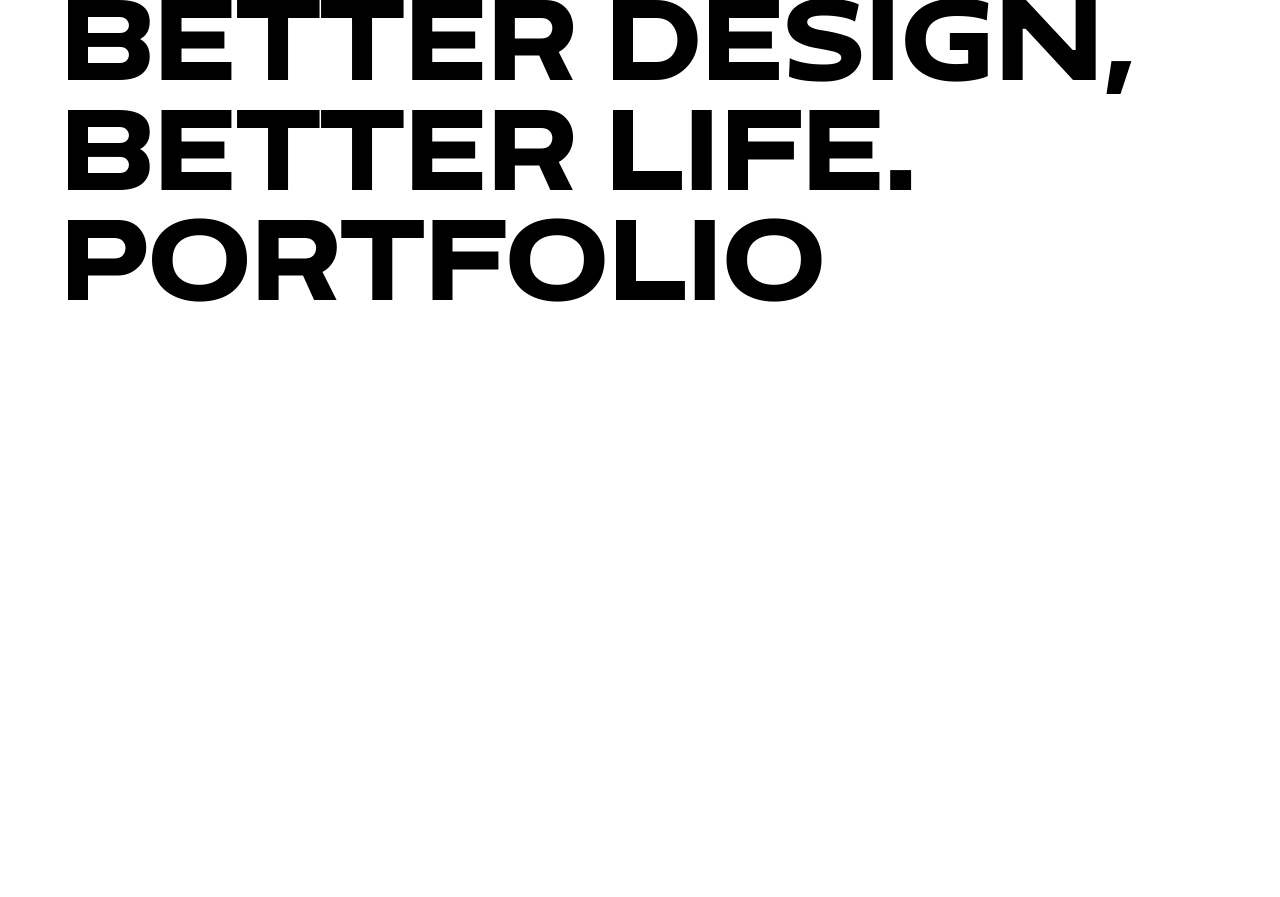
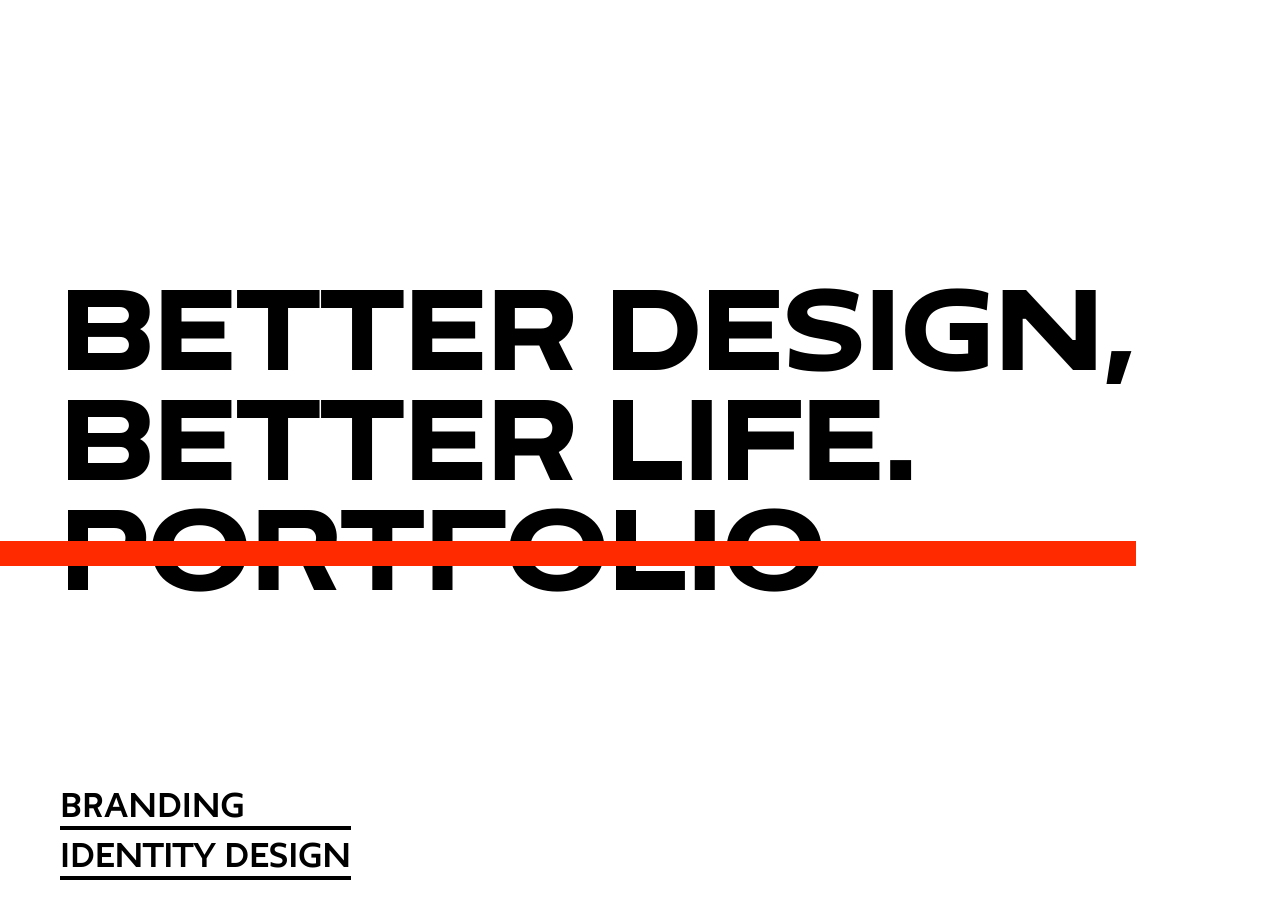
Before and after one commit to FutureSeller/solasido.kr, a Next.js app: page / in a window 1280 px wide. Before the commit the page ends 800 px from the top, so only its background shows below. Built offline with nearby package versions, Linux system fonts and the light colour scheme.

Commit message:
FP-41 Add Main component

```diff
--- /dev/null
+++ b/components/Main.module.scss
@@ -0,0 +1,97 @@
+@import '../styles/responsive';
+@import '../styles/color';
+
+@keyframes blink {
+  from {
+    opacity: 0;
+  }
+  to {
+    opacity: 1;
+  }
+}
+
+@keyframes slideIn {
+  from {
+    width: 0;
+  }
+  to {
+    width: calc(100% + 60px);
+  }
+}
+
+.Main {
+  font-family: 'Neue Display';
+  font-weight: 900;
+  line-height: 110px;
+  font-size: 100px;
+  display: inline-block;
+
+  @include tablet {
+    font-size: 60px;
+    line-height: 65px;
+  }
+
+  @include mobile {
+    font-size: 30px;
+    line-height: 40px;
+  }
+}
+
+.Main__slogan {
+  padding-top: 290px;
+
+  @include tablet {
+    padding-top: 370px;
+  }
+
+  @include mobile {
+    padding-top: 200px;
+  }
+
+  & > span {
+    opacity: 0;
+    animation: blink 1.8s forwards;
+  }
+
+  & > span:nth-of-type(1) {
+    animation-delay: 0.5s;
+  }
+
+  & > span:nth-of-type(2) {
+    animation-delay: 1s;
+  }
+}
+
+.Main__portfolio {
+  position: relative;
+  opacity: 0;
+  animation: blink 1.8s forwards;
+  animation-delay: 1.5s;
+
+  &::before {
+    position: absolute;
+    left: -60px;
+    top: 28%;
+    border-bottom: 25px solid $red;
+    content: '';
+    animation: slideIn 1s forwards;
+    animation-delay: 2s;
+
+    @include tablet {
+      top: 25.5%;
+      border-bottom: 16px solid $red;
+    }
+
+    @include mobile {
+      top: 30%;
+      border-bottom: 8px solid $red;
+    }
+  }
+}
+
+.Main__subject {
+  padding-top: 160px;
+  opacity: 0;
+  animation: blink 1.8s forwards;
+  animation-delay: 2.5s;
+}
--- /dev/null
+++ b/components/Main.tsx
@@ -0,0 +1,17 @@
+import styles from './Main.module.scss'
+
+import Subject from './Subject'
+
+export default function Main() {
+  return (
+    <div className={styles.Main}>
+      <div className={styles.Main__slogan}>
+        <span>Better Design,</span>
+        <br />
+        <span>Better Life.</span>
+      </div>
+      <h1 className={styles.Main__portfolio}>Portfolio</h1>
+      <Subject className={styles.Main__subject} />
+    </div>
+  )
+}
--- /dev/null
+++ b/components/Subject.module.scss
@@ -0,0 +1,33 @@
+@import '../styles/responsive';
+
+.Subject {
+  display: inline-block;
+  font-family: 'Neue Bold';
+  font-weight: 700;
+  font-size: 30px;
+  line-height: 36px;
+
+  @include tablet {
+    font-size: 20px;
+    line-height: 24px;
+  }
+
+  @include mobile {
+    font-size: 14px;
+    line-height: 16.8px;
+  }
+}
+
+.Subject__content {
+  display: block;
+  border-bottom: 4px solid black;
+  padding-top: 10px;
+
+  @include tablet {
+    border-bottom: 2.5px solid black;
+  }
+
+  @include mobile {
+    border-bottom: 2px solid black;
+  }
+}
--- /dev/null
+++ b/components/Subject.tsx
@@ -0,0 +1,16 @@
+import styles from './Subject.module.scss'
+
+import classNames from 'classnames'
+
+interface Props {
+  className: string
+}
+
+export default function Subject({ className }: Props) {
+  return (
+    <div className={classNames(styles.Subject, className)}>
+      <span className={styles.Subject__content}>BRANDING</span>
+      <span className={styles.Subject__content}>IDENTITY DESIGN</span>
+    </div>
+  )
+}
--- a/package.json
+++ b/package.json
@@ -8,6 +8,7 @@
     "start": "next start"
   },
   "dependencies": {
+    "classnames": "^2.3.1",
     "next": "10.1.3",
     "react": "17.0.2",
     "react-dom": "17.0.2",
--- a/pages/index.tsx
+++ b/pages/index.tsx
@@ -1,9 +1,11 @@
 import styles from '../styles/Home.module.scss'
+
+import Main from '../components/Main'
 
 export default function Home() {
   return (
     <div className={styles.Home}>
-      Better Design, Better Life. Portfolio
+      <Main />
     </div>
   )
 }
--- a/public/fonts/fonts.css
+++ b/public/fonts/fonts.css
@@ -1,21 +1,20 @@
 @font-face {
-  font-family: "Neue Black";
-  src: url("/fonts/Neue-Black.woff2") format("woff2");
-  font-style: normal;
-  font-weight: 700;
-  font-display: swap;
-}
-
-@font-face {
-  font-family: "Neue Bold";
-  src: url("/fonts/Neue-Bold.woff2") format("woff2");
+  font-family: 'Neue Black';
+  src: url('/fonts/Neue-Black.woff2') format('woff2');
   font-style: normal;
   font-display: swap;
 }
 
 @font-face {
-  font-family: "Neue Wide";
-  src: url("/fonts/NeueDisplay-Wide.woff2") format("woff2");
+  font-family: 'Neue Bold';
+  src: url('/fonts/Neue-Bold.woff2') format('woff2');
+  font-style: normal;
+  font-display: swap;
+}
+
+@font-face {
+  font-family: 'Neue Display';
+  src: url('/fonts/NeueDisplay-Wide.woff2') format('woff2');
   font-style: normal;
   font-weight: 900;
   font-display: swap;
--- a/styles/Home.module.scss
+++ b/styles/Home.module.scss
@@ -1,12 +1,6 @@
 @import '../styles/responsive';
 
 .Home {
-  font-family: 'Neue Wide';
-  font-weight: 900;
-  line-height: 110px;
-  font-size: 100px;
-  padding-top: 100px;
-
   padding: 0 60px;
 
   @include tablet {
```
Also changed, not shown: 1 other file (tests, documents, lock files or other folders).
